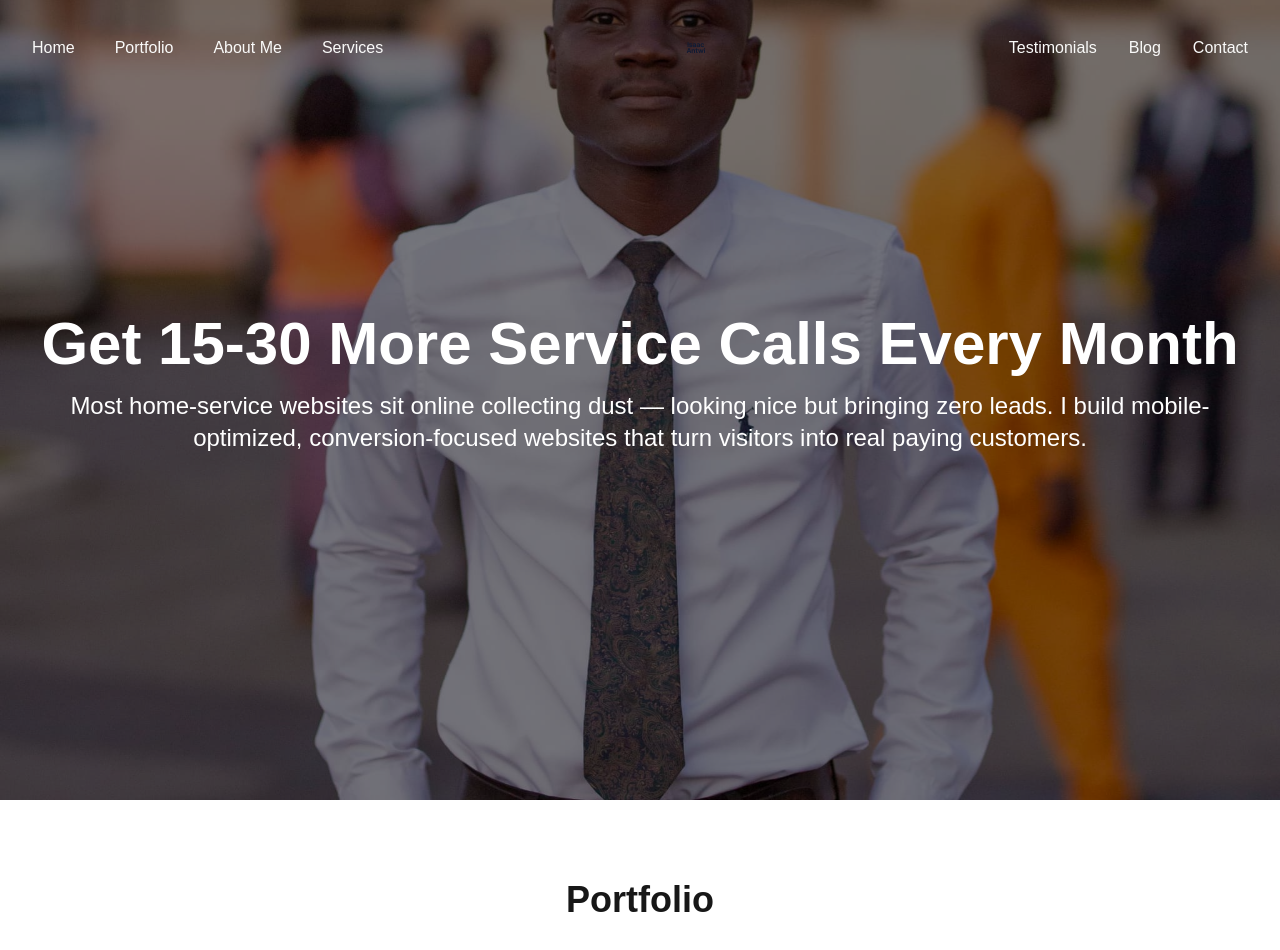
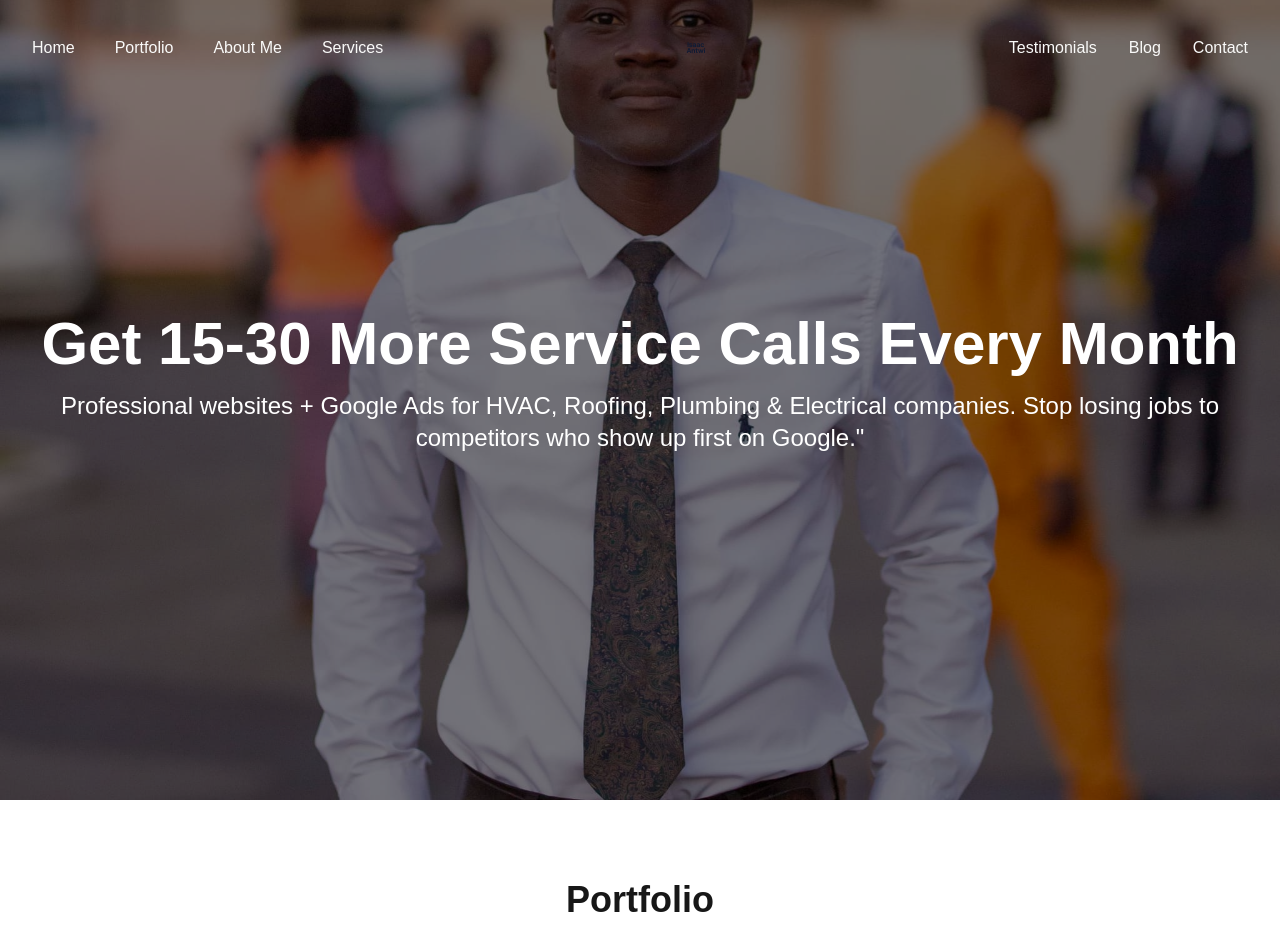
Before and after one commit to manticike/my-portfolio, a Next.js app: page / in a window 1280 px wide. Shown: the top 950 px of the page. Built offline with nearby package versions, Linux system fonts and the light colour scheme.

Commit message:
Change hero section subheading

```diff
--- a/src/components/sections/Hero.tsx
+++ b/src/components/sections/Hero.tsx
@@ -23,7 +23,7 @@ const Hero = () => {
             <div className="relative z-10 flex h-full items-center justify-center">
                 <div className="text-center text-white px-4">
                     <h1 className="text-4xl md:text-6xl font-bold mb-4">Get 15-30 More Service Calls Every Month</h1>
-                    <p className="text-xl md:text-2xl mb-8">Most home-service websites sit online collecting dust — looking nice but bringing zero leads. I build mobile-optimized, conversion-focused websites that turn visitors into real paying customers.</p>
+                    <p className="text-xl md:text-2xl mb-8">Professional websites + Google Ads for HVAC, Roofing, Plumbing & Electrical companies. Stop losing jobs to competitors who show up first on Google."</p>
                 </div>
             </div>
         </div>
```
